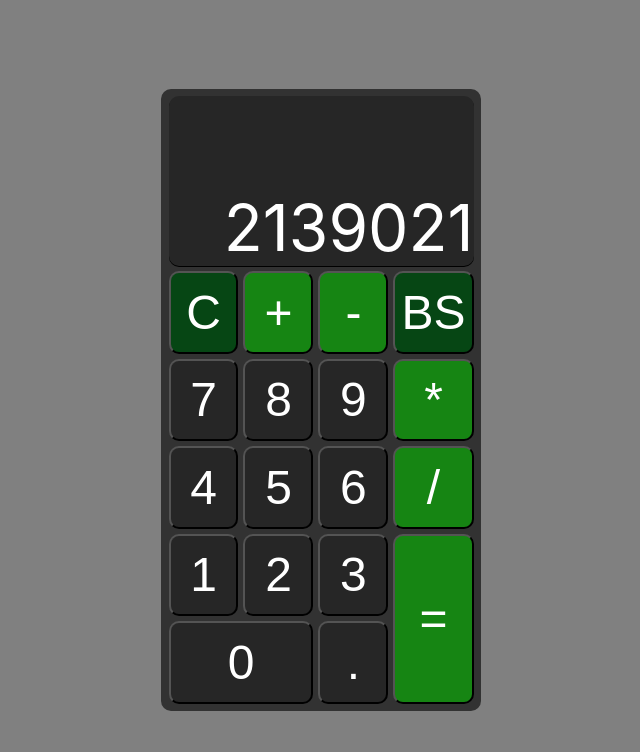
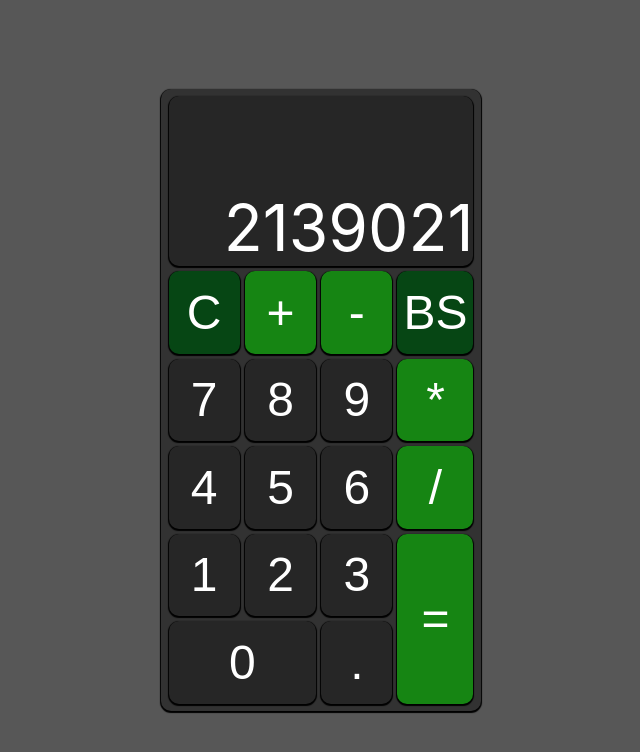
Before and after one commit to gustavokobata/calculadora-react, a React (Create React App) app: page / in a window 1280 px wide. Shown: the top 752 px of the page, without its empty margins (319-959 px from the left). Built offline with nearby package versions, Linux system fonts and the light colour scheme.

Commit message:
Add visual calculator

```diff
--- a/src/App.css
+++ b/src/App.css
@@ -4,7 +4,7 @@
   display: grid;
   grid-template-columns: repeat(16, 1fr);
   grid-template-rows: repeat(9, 1fr);
-  background-color: gray;
+  background-color: #575757;
 }
 
 .calculator-body {
@@ -15,6 +15,7 @@
   grid-template-rows: repeat(7, 1fr);
   border-radius: 10px;
   padding: 5px;
+  box-shadow: 0px 1px 1px 1px black;
 }
 
 button {
@@ -22,14 +23,13 @@ button {
   margin: 2.5px;
   font-size: 3em;
   color: #fff;
+  cursor: pointer;
+  border-style: none;
+  box-shadow: 0px 1px 1px 1px black;
 }
 
-.left-side-button {
-  box-shadow: 2px 1px #000;
-}
-
-.right-side-button {
-  box-shadow: -2px 1px #000;
+button:hover {
+  opacity: 0.75;
 }
 
 .number-button {
@@ -46,7 +46,7 @@ button {
   background-color: #262626;
   border-radius: 10px;
   margin: 2.5px;
-  box-shadow: 0px 1px #000;
+  box-shadow: 0px 1px 1px 1px black;
   display: flex;
   flex-direction: row-reverse;
   align-items: flex-end;
--- a/src/components/Button.css
+++ /dev/null
@@ -1,3 +0,0 @@
-.number-button {
-    padding: 20px;
-  }
```
